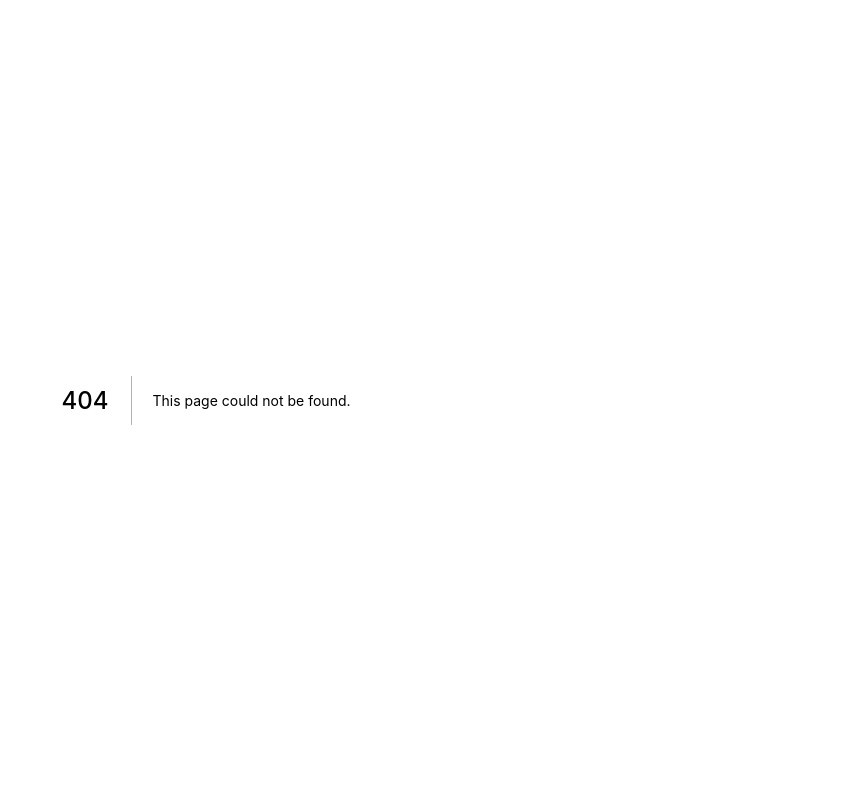
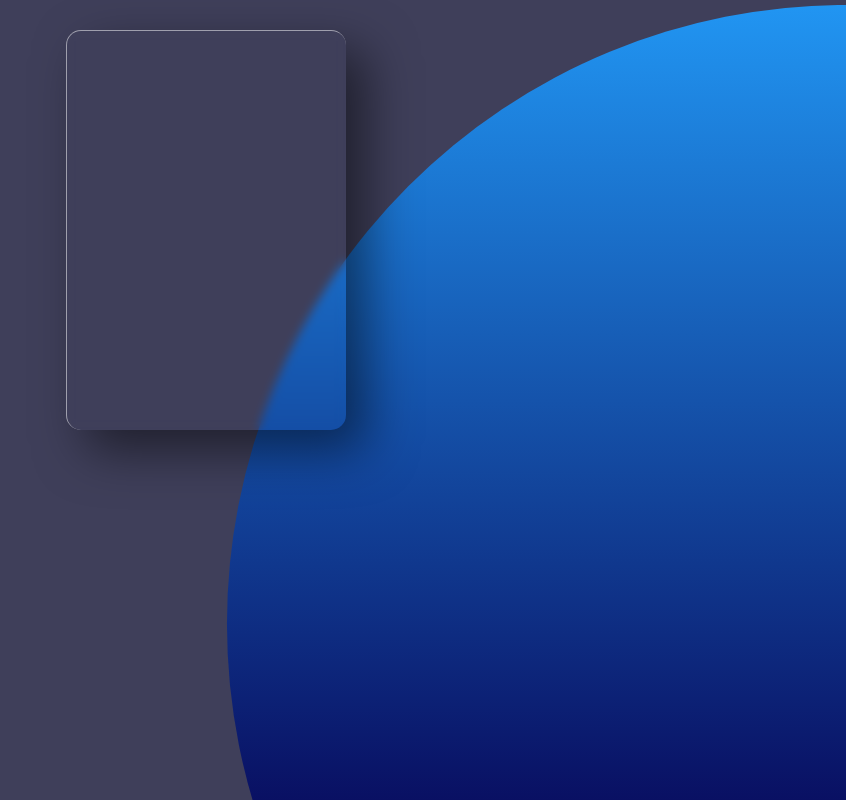
Before and after one commit to degenbuilder7/Diversehq, a Next.js app in the folder diversehq/: page /tokencr in a window 1280 px wide. Before the commit this address had no page. Shown: the whole page, without its empty margins (434-1280 px from the left). Built offline with nearby package versions, Linux system fonts and the light colour scheme.

Commit message:
vanilla-tilt

```diff
--- a/diversehq/package.json
+++ b/diversehq/package.json
@@ -13,7 +13,8 @@
     "next": "12.0.7",
     "react": "17.0.2",
     "react-animate-on-scroll": "^2.1.5",
-    "react-dom": "17.0.2"
+    "react-dom": "17.0.2",
+    "vanilla-tilt": "^1.7.2"
   },
   "devDependencies": {
     "autoprefixer": "^10.4.1",
--- a/diversehq/pages/Home.js/index.css
+++ b/diversehq/pages/Home.js/index.css
@@ -1,8 +1,17 @@
+body
+{
+  display: flex;
+  justify-content: center;
+  align-items: center;
+  min-height: 10evh;
+  background: #3f3f5a;
+}
 .mainContainer {
     display: flex;
     justify-content: center;
     width: 100%;
     margin-top: 64px;
+    background: #3f3f5a;
   }
 
   .dataContainer {
@@ -23,7 +32,6 @@
     background-color: yellow;
     color: whitesmoke;
     margin-top: 16px;
-    weight: 5px;
     color: blue;
   }
 
--- a/diversehq/pages/Home.js/index.js
+++ b/diversehq/pages/Home.js/index.js
@@ -91,13 +91,10 @@
         👋 Welcome to the first step towards joining a Great community!
         </div>
 
-        <div className="bio">
-          I am kamal and I this is my first Dapp and I am excited to share this with you , so that's pretty cool right? Connect your Ethereum wallet and wave at me!
-        </div>
-
-        <button className="waveButton" onClick={wave}>
+        <a><button className="waveButton" onClick={wave}>
           Create Token
         </button>
+        </a>
 
         {/*
         * If there is no currentAccount render this button
--- a/diversehq/pages/_app.js
+++ b/diversehq/pages/_app.js
@@ -1,5 +1,5 @@
 import '../styles/globals.css'
-
+import './tokencr.css'
 function MyApp({ Component, pageProps }) {
   return <Component {...pageProps} />
 }
--- /dev/null
+++ b/diversehq/pages/tokencr.css
@@ -0,0 +1,103 @@
+*{
+    margin: e;
+    padding: e;
+    box-sizing: border-box;
+    color: red;
+    font-family: 'Poppins', sans-serif;
+  }
+  body
+  {
+    display: flex;
+    justify-content: center;
+    align-items: center;
+    min-height: 10evh;
+    background: #3f3f5a;
+  }
+  body::before{
+    content: " ";
+    position: absolute;
+    top: 0;
+    Left: 0;
+    width: 100%;
+    height: 100%;
+    background: linear-gradient(#f00, #f0f);
+    clip-path: circle(30% at right 70%);
+  }
+
+
+  body::after{
+    content: '';
+    position: absolute;
+    top: 0;
+    Left: 0;
+    width: 100%;
+    height: 100%;
+    background: linear-gradient(#2196F3,#091063);
+    clip-path: circle(58% at right 78%);
+  }
+
+  .container
+  {
+   position: relative;
+   display: flex;
+   justify-content: center;
+   align-items: center;
+   max-width: 1200px;
+   flex-wrap: wrap;
+   z-index: 1;
+  }
+  .container .card{
+   position: relative;
+   width: 280px;
+   height: 400px;
+   margin: 30px;
+   box-shadow: 20px 20px 50px rgba(0, 0, 0, 0.5);
+    border-radius: 15px;
+    background: Orgba(255, 255, 255, 0.1);
+    overflow: hidden;
+    display: flex;
+    justify-content: center;
+    align-items: center;
+    border-top: 1px solid rgba(255, 255, 255, 0.5);
+    border-Left: 1px solid rgba(255, 255, 255, 0.5);
+    backdrop-filter: blur(5px);
+  }
+  .container .card .content{
+   padding: 20px;
+   text-align: center;
+   transition: 0.5s;
+   transform: translateY(100px);
+   opacity: 0;
+  }
+  .container .card:hover .content{
+    transform: translateY(0px);
+    opacity: 1;
+   }
+  .container .card .content img{
+   position: absolute;
+   top: -80px;
+   right: 10px;
+   font-size: 5em;
+   height: 150px;
+   width: 150px;
+   color: rgba(255, 255, 255, 0.05);
+  }
+  .container .card .content h3
+  {
+   font-size: 1.8em;
+   color: #fff;
+   z-index: 1;
+  }
+
+  .container .card .content a{
+   position: relative;
+   display: inline-block;
+   padding: 8px 20px;
+   margin-top: 15px;
+   background: #fff;
+   color: #000;
+   border-radius: 20px;
+   text-decoration: none;
+   font-weight: 500;
+   box-shadow: 0 5px 15px rgba(0, 0, 0, 0.5);
+  }
--- /dev/null
+++ b/diversehq/pages/tokencr.js
@@ -0,0 +1,32 @@
+import './tokencr.css';
+import VanillaTilt from 'vanilla-tilt';
+
+const App = () => {
+  const element = document.querySelector(".card");
+  VanillaTilt.init((element) ,
+    {
+      max: 25,
+      speed: 400,
+      glare: true,
+    }
+  );
+  return(
+    <div class="container">
+      <div class="card">
+        <div class="content">
+            <img src="https://s2.coinmarketcap.com/static/img/coins/200x200/6608.png" alt="token"/>
+            <h3>Token details</h3>
+            <form action="/">
+              <label for="fname">Token name:</label>
+              <input type="text" id="fname" name="fname" /><br/>
+              <label for="lname">Total supply:</label>
+              <input type="character" id="lname" name="lname" />
+            </form>
+            <a href="#">Submit</a>
+        </div>
+      </div>
+    </div>
+  );
+}
+
+export default App
--- /dev/null
+++ b/package.json
@@ -0,0 +1,6 @@
+{
+  "dependencies": {
+    "ethers": "^5.6.2",
+    "vanilla-tilt": "^1.7.2"
+  }
+}
```
Also changed, not shown: 2 other files (tests, documents, lock files or other folders).
